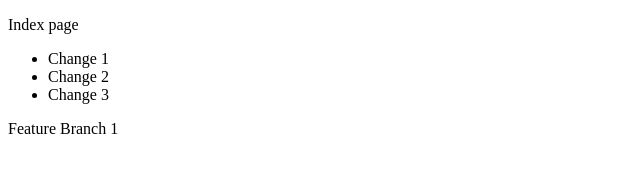
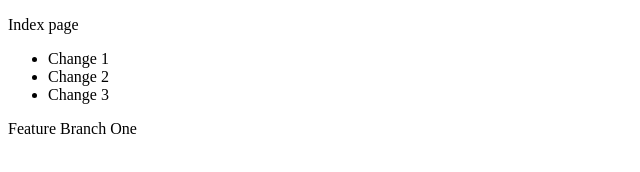
Before and after one commit to kodiak762/rebaseology, a plain HTML site: page src/index.html in a window 1280 px wide. Shown: the full height of the page, 0-640 px from the left. Drawn offline with Linux system fonts and the light colour scheme.

Commit message:
Style: Changed the title at the bottom

```diff
--- a/src/index.html
+++ b/src/index.html
@@ -13,6 +13,6 @@
     <li>Change 3</li>
   </ul>
 
-  <p>Feature Branch 1</p>
+  <p>Feature Branch One</p>
   </body>
 </html>
```
